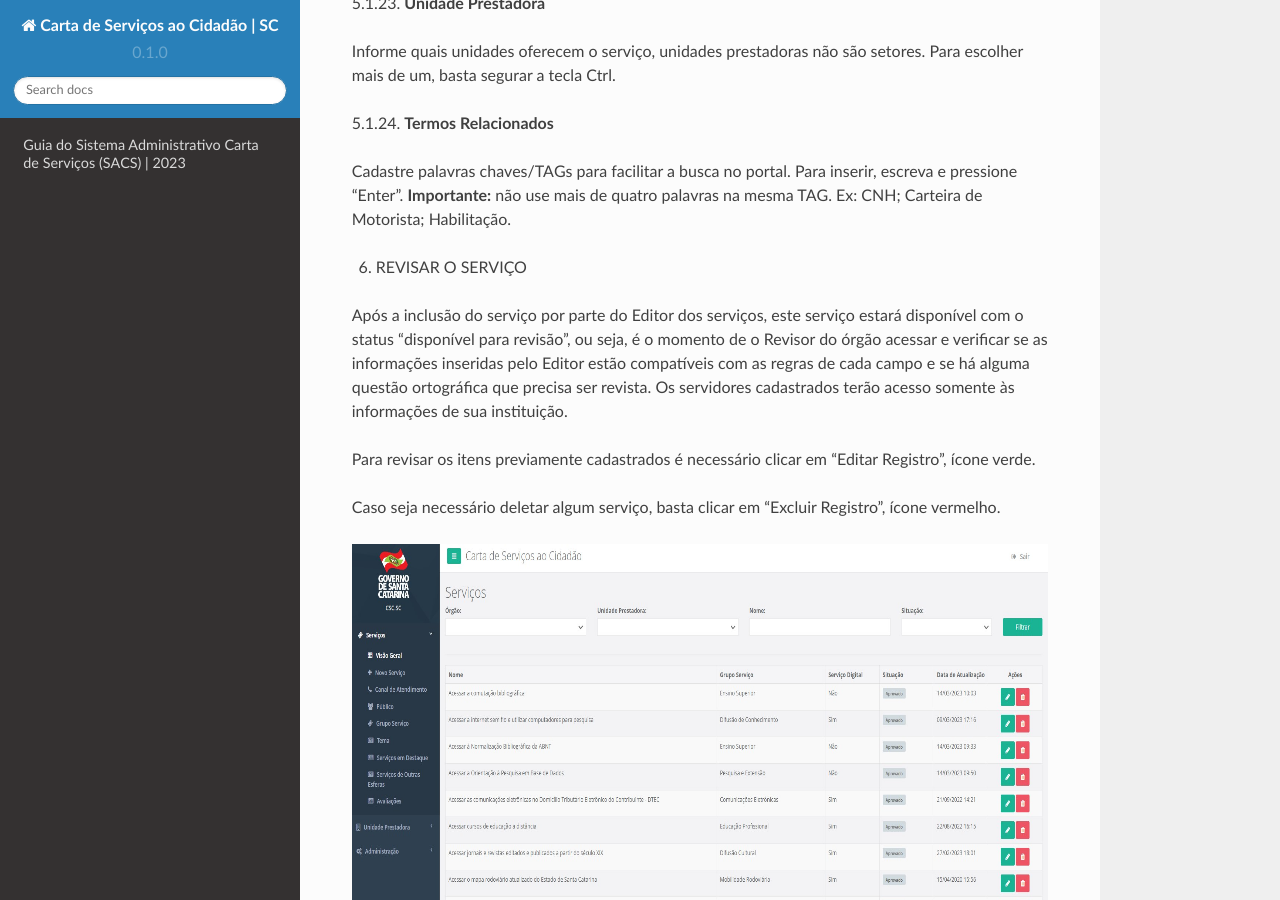
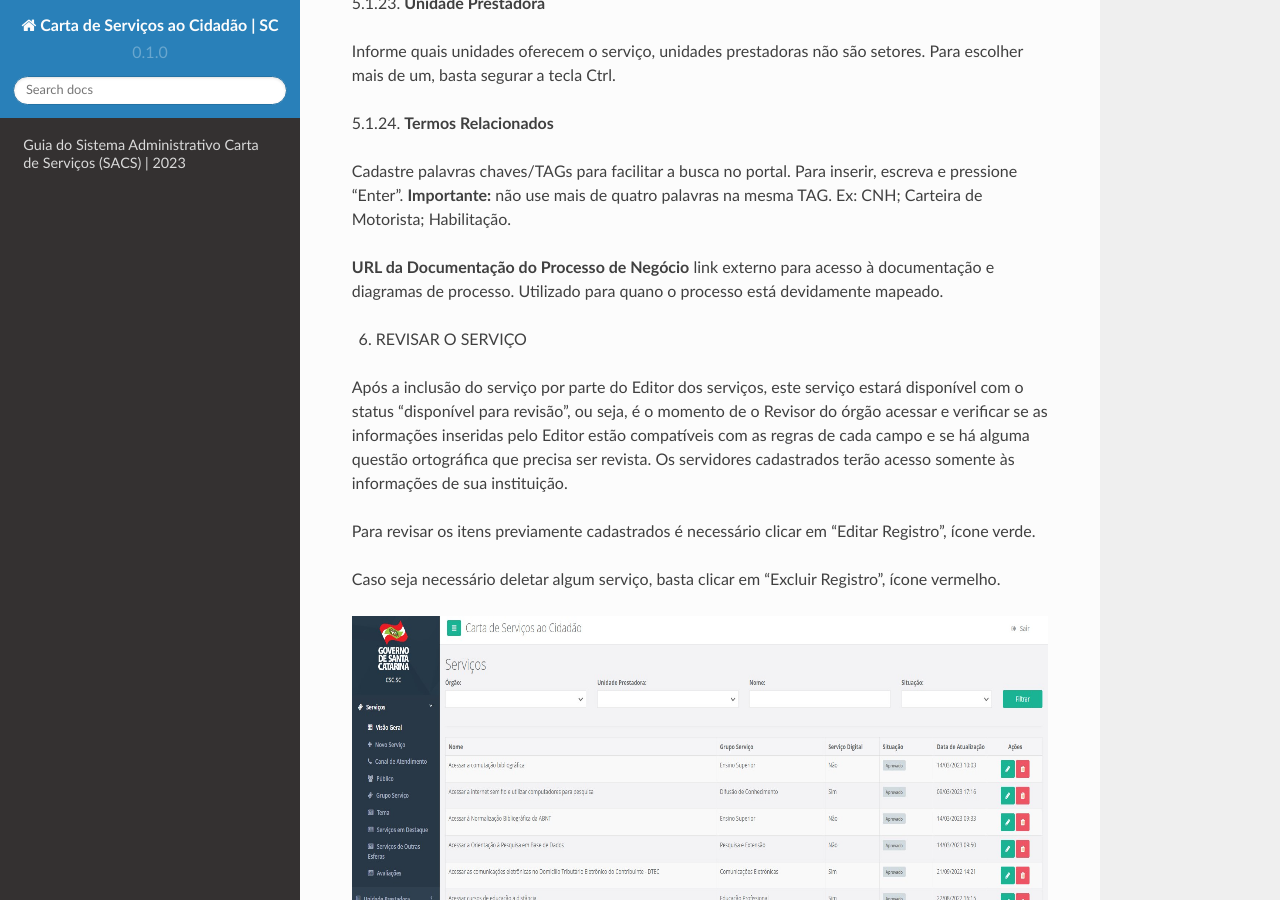
Before and after one commit to brunoaltieri/cartadeservicos, a Sphinx documentation site: the page built from docs/source/index.rst, in a window 1280 px wide and 900 px high, scrolled down 14309 px. Built offline with Sphinx 7.4.7 and the Read the Docs theme 2.0.0, drawn with Linux system fonts in a browser that asks for light colours.

Commit message:
Update index.rst

```diff
--- a/docs/source/index.rst
+++ b/docs/source/index.rst
@@ -408,6 +408,8 @@ Informe quais unidades oferecem o serviço, unidades prestadoras não são setor
 
 Cadastre palavras chaves/TAGs para facilitar a busca no portal. Para inserir, escreva e pressione “Enter”. **Importante:** não use mais de quatro palavras na mesma TAG. Ex: CNH; Carteira de Motorista; Habilitação.
 
+**URL da Documentação do Processo de Negócio** link externo para acesso à documentação e diagramas de processo. Utilizado para quano o processo está devidamente mapeado.
+
 6. REVISAR O SERVIÇO
 
 Após a inclusão do serviço por parte do Editor dos serviços, este serviço estará disponível com o status “disponível para revisão”, ou seja, é o momento de o Revisor do órgão acessar e verificar se as informações inseridas pelo Editor estão compatíveis com as regras de cada campo e se há alguma questão ortográfica que precisa ser revista. Os servidores cadastrados terão acesso somente às informações de sua instituição.
```
